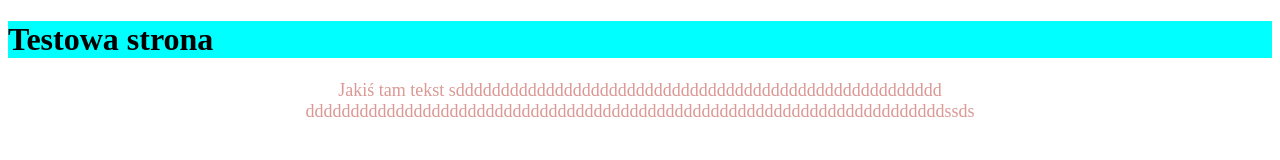
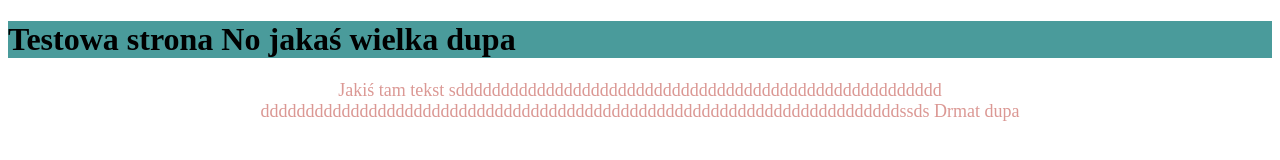
Before and after one commit to Sanaviel/first-test-github, a plain HTML site: page index.html in a window 1280 px wide. Drawn offline with Linux system fonts and the light colour scheme.

Commit message:
kolejny test

```diff
--- a/index.html
+++ b/index.html
@@ -10,10 +10,12 @@
   <body>
     <h1>
       Testowa strona
+      No jakaś wielka dupa
     </h1>
     <p style="font-size: large; text-align: center; color: rgb(219, 152, 148)">
         Jakiś tam tekst sdddddddddddddddddddddddddddddddddddddddddddddddddddddd
         dddddddddddddddddddddddddddddddddddddddddddddddddddddddddddddddddddddddssds
-    </p>
+      Drmat dupa
+      </p>
   </body>
 </html>
--- a/style.css
+++ b/style.css
@@ -1,3 +1,3 @@
 h1{
-  background-color: aqua;
+  background-color: rgb(74, 155, 155);
 }
```
